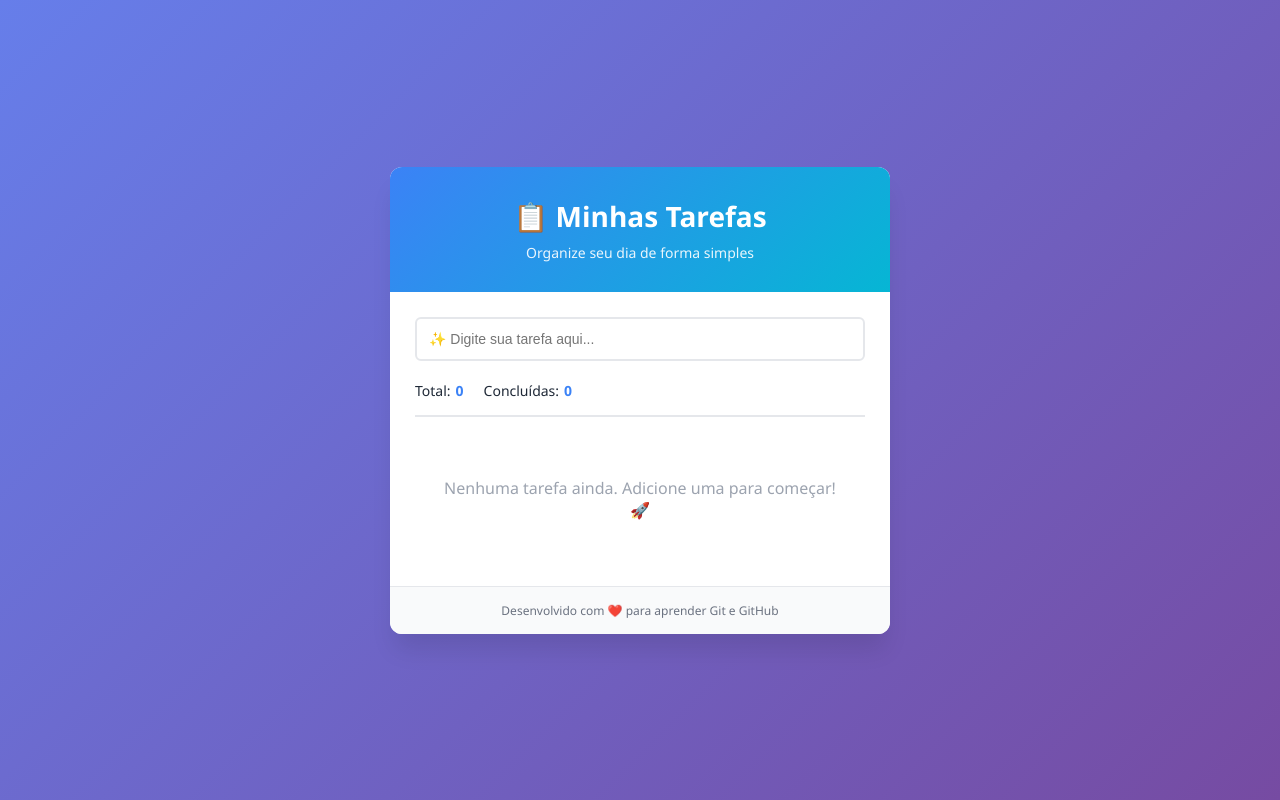
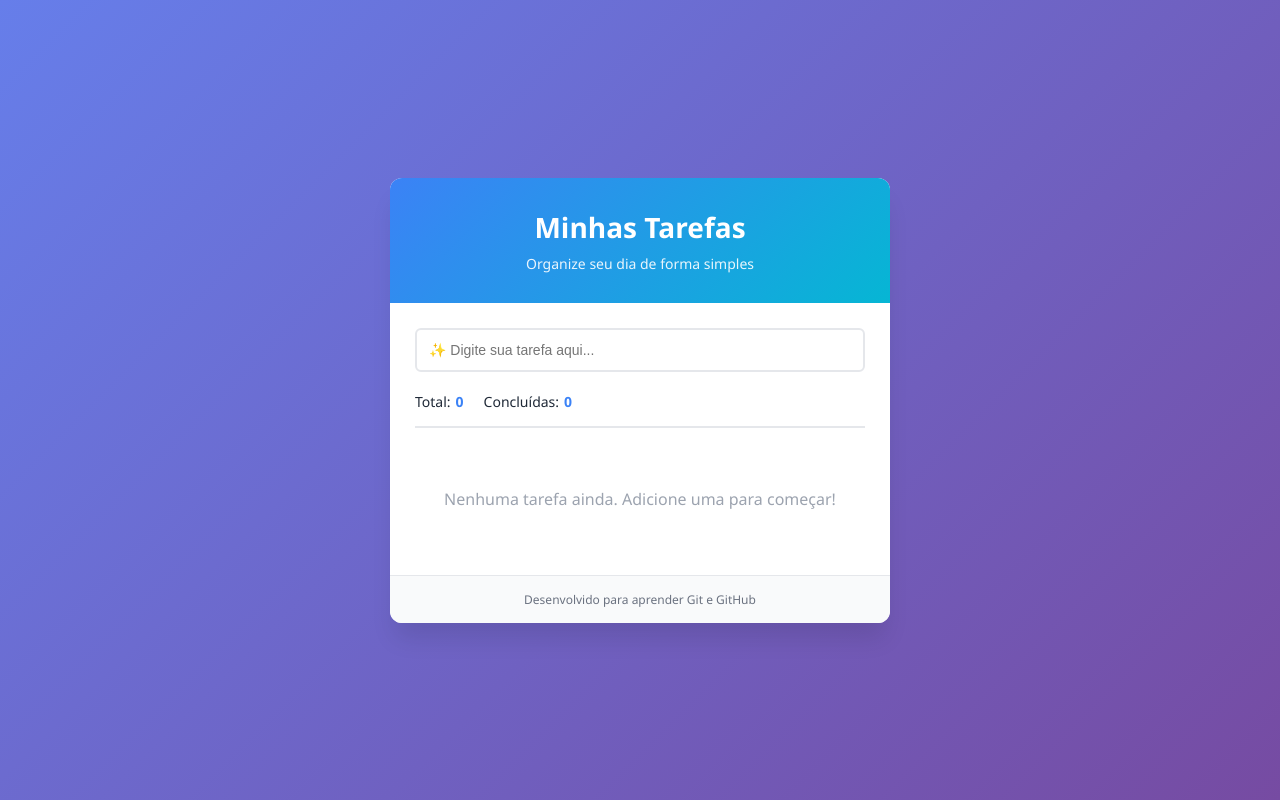
Before and after one commit to rubackluna/gerenciador-tarefas, a plain HTML site: page index.html in a window 1280 px wide. Drawn offline with Linux system fonts and the light colour scheme.

Commit message:
fix: resolve conflito de merge entre branches de input

```diff
--- a/index.html
+++ b/index.html
@@ -9,7 +9,7 @@
 <body>
     <div class="container">
         <header>
-            <h1>📋 Minhas Tarefas</h1>
+            <h1>Minhas Tarefas</h1>
             <p>Organize seu dia de forma simples</p>
         </header>
 
@@ -20,6 +20,8 @@
                     id="inputTarefa"
                     placeholder="✨ Digite sua tarefa aqui..."
                     class="input-tarefa"
+                    maxlength="100"
+                    autocomplete="off"
                     required
                     minlength="3"
                 >
@@ -35,12 +37,12 @@
             </ul>
 
             <div id="mensagemVazia" class="mensagem-vazia">
-                <p>Nenhuma tarefa ainda. Adicione uma para começar! 🚀</p>
+                <p>Nenhuma tarefa ainda. Adicione uma para começar!</p>
             </div>
         </main>
 
         <footer>
-            <p>Desenvolvido com ❤️ para aprender Git e GitHub</p>
+            <p>Desenvolvido para aprender Git e GitHub</p>
         </footer>
     </div>
 
```
